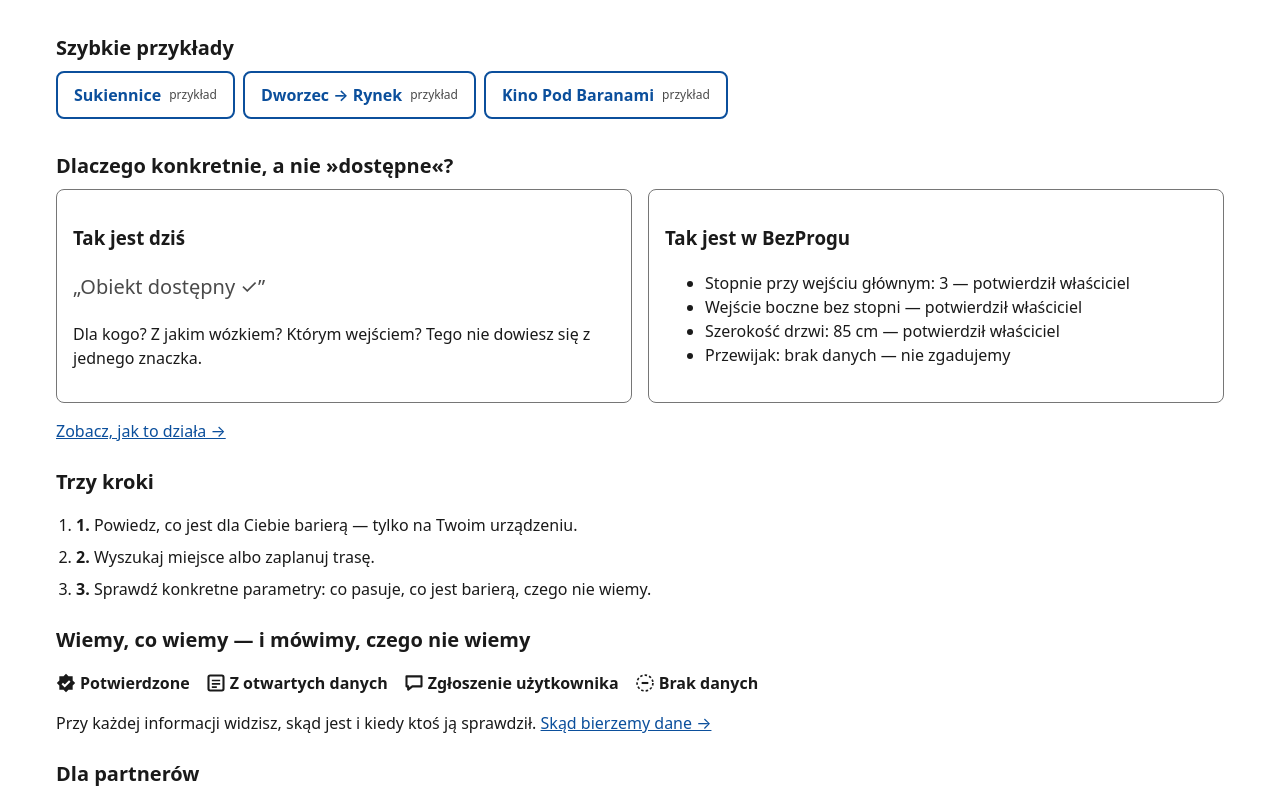
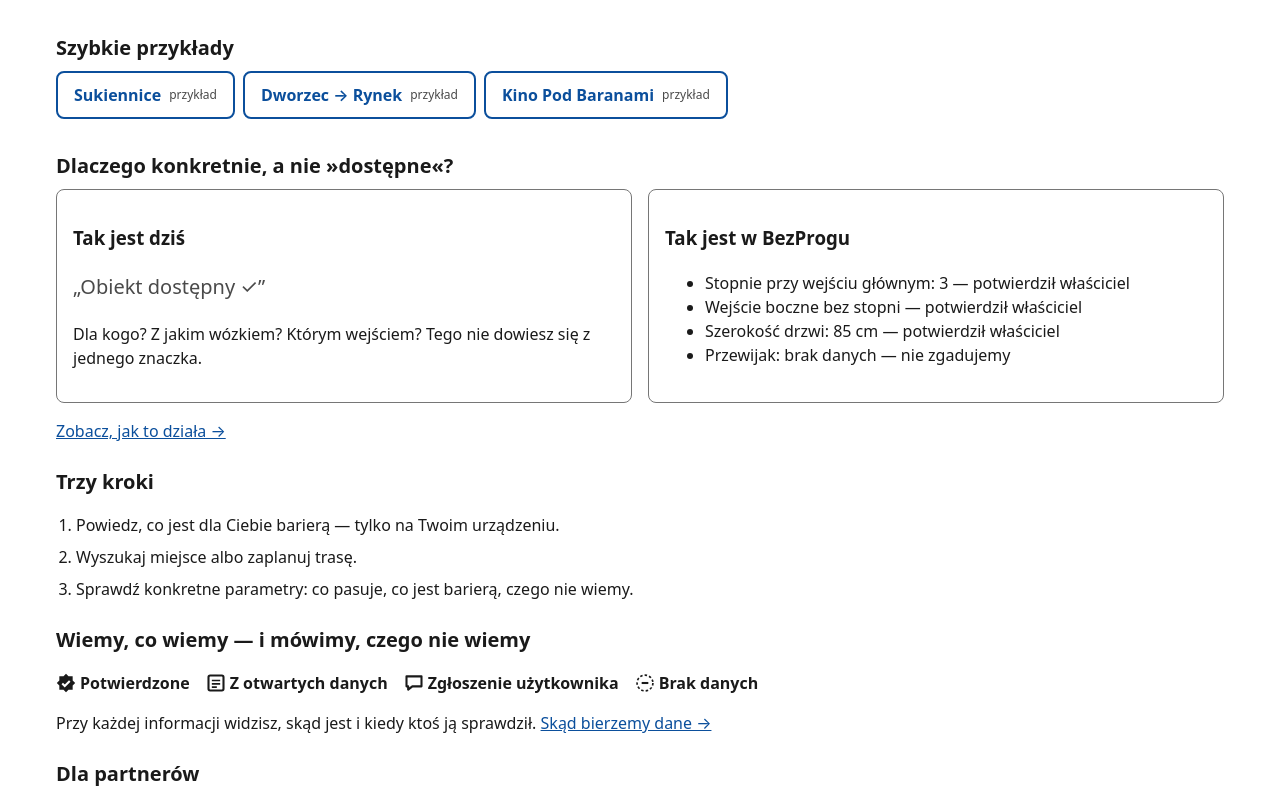
Before and after one commit to szymonglowka/crackowwithoutbarries, a React (Vite) app in the folder frontend/: page / in a window 1280 px wide. Shown: the part 536-1331 px from the top of the page. Built offline with nearby package versions, Linux system fonts and the light colour scheme; no server answers.

Commit message:
U4-3: home bez podwójnej numeracji, pills wrap

```diff
--- a/frontend/src/pages/Home.css
+++ b/frontend/src/pages/Home.css
@@ -4,7 +4,7 @@
 .home-search { max-width: 28rem; }
 .home-mock-name { font-weight: 700; font-size: var(--text-lg); }
 .home-mock-fact { color: var(--color-text-muted); }
-.home-pills { display: flex; gap: var(--space-2); overflow-x: auto; list-style: none; padding: 0 0 var(--space-2); margin: 0; }
+.home-pills { display: flex; flex-wrap: wrap; gap: var(--space-2); list-style: none; padding: 0 0 var(--space-2); margin: 0; }
 .home-pills li { flex: none; }
 .home-pill-sample { font-size: 0.75rem; font-weight: 400; color: var(--color-text-muted); }
 .home-problem-grid { display: grid; gap: var(--space-3); }
--- a/frontend/src/pages/Home.jsx
+++ b/frontend/src/pages/Home.jsx
@@ -102,9 +102,9 @@ export default function Home() {
       <section aria-labelledby="home-steps-h">
         <h2 id="home-steps-h">Trzy kroki</h2>
         <ol className="home-steps">
-          <li><strong>1.</strong> Powiedz, co jest dla Ciebie barierą — tylko na Twoim urządzeniu.</li>
-          <li><strong>2.</strong> Wyszukaj miejsce albo zaplanuj trasę.</li>
-          <li><strong>3.</strong> Sprawdź konkretne parametry: co pasuje, co jest barierą, czego nie wiemy.</li>
+          <li>Powiedz, co jest dla Ciebie barierą — tylko na Twoim urządzeniu.</li>
+          <li>Wyszukaj miejsce albo zaplanuj trasę.</li>
+          <li>Sprawdź konkretne parametry: co pasuje, co jest barierą, czego nie wiemy.</li>
         </ol>
       </section>
 
```
